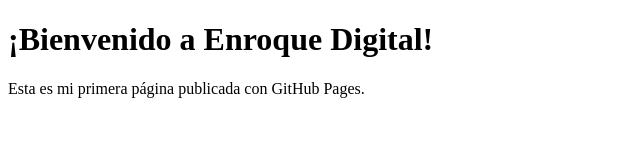
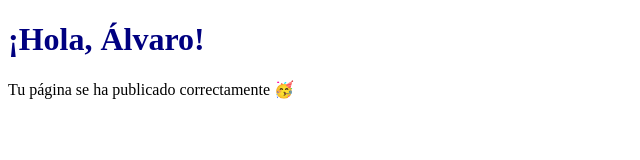
Before and after one commit to Jergo1127/enroquedigital, a plain HTML site: page index.html in a window 1280 px wide. Shown: the whole page, without its empty margins (0-640 px from the left). Drawn offline with Linux system fonts and the light colour scheme.

Commit message:
Update index.html

```diff
--- a/index.html
+++ b/index.html
@@ -1,11 +1,11 @@
 <!DOCTYPE html>
-<html>
+<html lang="es">
   <head>
     <meta charset="UTF-8">
     <title>Enroque Digital</title>
   </head>
   <body>
-    <h1>¡Bienvenido a Enroque Digital!</h1>
-    <p>Esta es mi primera página publicada con GitHub Pages.</p>
+    <h1 style="color: navy;">¡Hola, Álvaro!</h1>
+    <p>Tu página se ha publicado correctamente 🥳</p>
   </body>
 </html>
```
